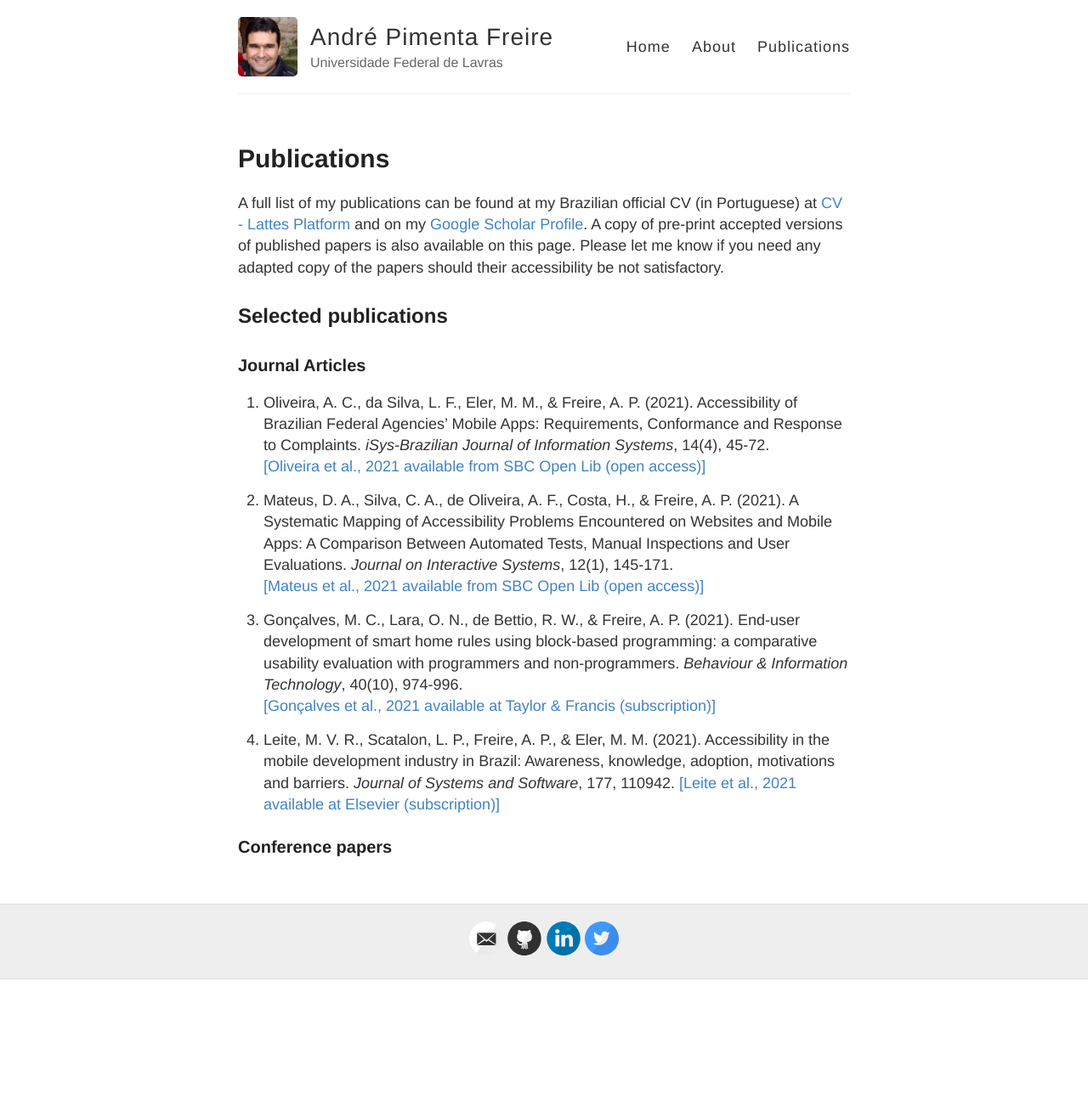
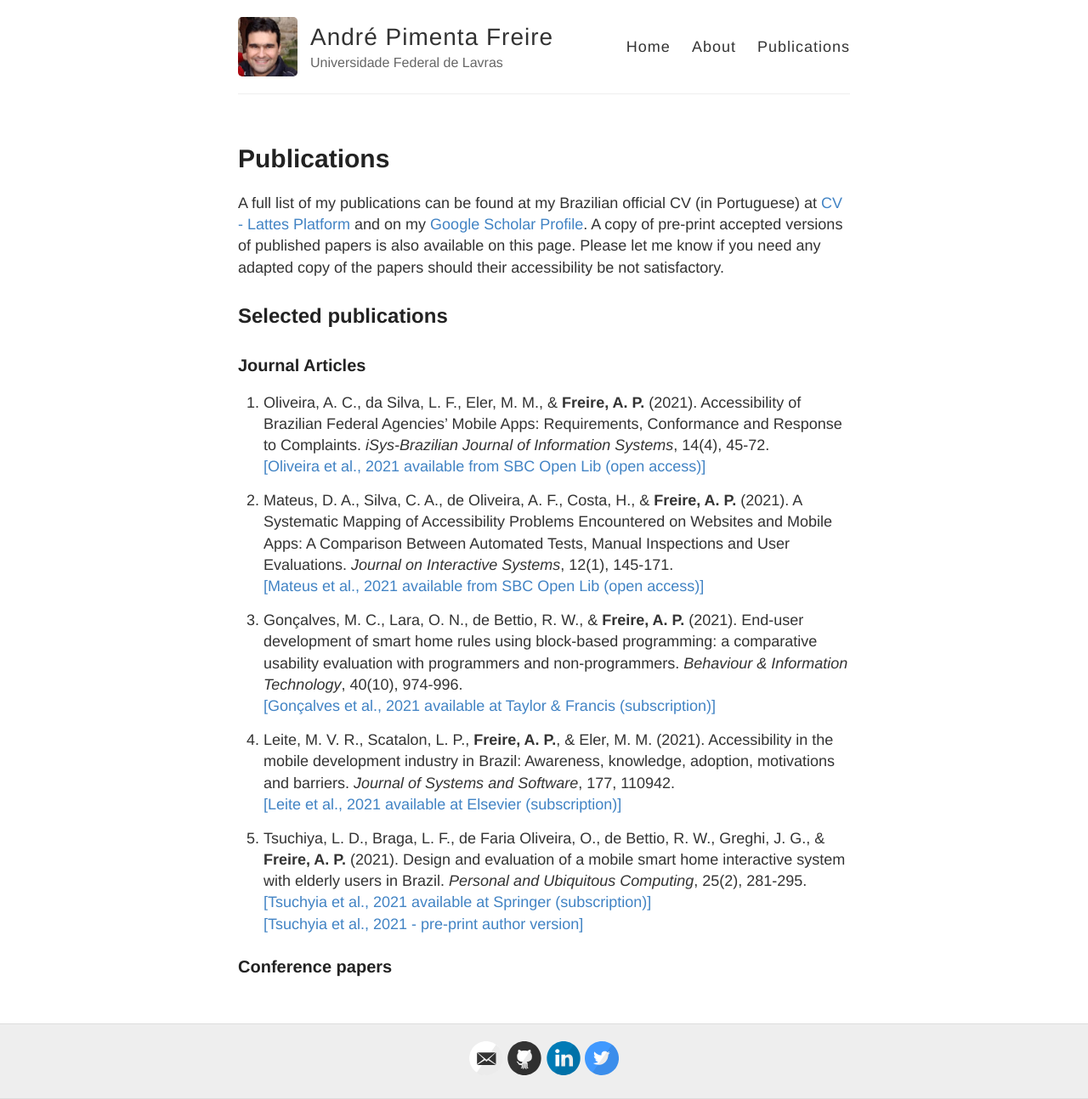
Before and after one commit to apfreire/apfreire.github.io, a Jekyll site: the page built from publications.md, in a window 1280 px wide. Shown: the whole page at 85% size. Built offline with Jekyll 4.4.1, drawn with Linux system fonts in a browser that asks for light colours; before the commit the page ends 1153 px from its top, so only the background shows below that.

Commit message:
Update publications.md

```diff
--- a/publications.md
+++ b/publications.md
@@ -12,13 +12,15 @@ also available on this page.  Please let me know if you need any adapted copy of
 
 ### Journal Articles
 
-1. Oliveira, A. C., da Silva, L. F., Eler, M. M., & Freire, A. P. (2021). Accessibility of Brazilian Federal Agencies' Mobile Apps: Requirements, Conformance and Response to Complaints. *iSys-Brazilian Journal of Information Systems*, 14(4), 45-72.<br/>[[Oliveira et al., 2021 available from SBC Open Lib (open access)]](https://sol.sbc.org.br/journals/index.php/isys/article/download/2016/1888)
+1. Oliveira, A. C., da Silva, L. F., Eler, M. M., & **Freire, A. P.** (2021). Accessibility of Brazilian Federal Agencies' Mobile Apps: Requirements, Conformance and Response to Complaints. *iSys-Brazilian Journal of Information Systems*, 14(4), 45-72.<br/>[[Oliveira et al., 2021 available from SBC Open Lib (open access)]](https://sol.sbc.org.br/journals/index.php/isys/article/download/2016/1888)
 
-2. Mateus, D. A., Silva, C. A., de Oliveira, A. F., Costa, H., & Freire, A. P. (2021). A Systematic Mapping of Accessibility Problems Encountered on Websites and Mobile Apps: A Comparison Between Automated Tests, Manual Inspections and User Evaluations. *Journal on Interactive Systems*, 12(1), 145-171.<br/> [[Mateus et al., 2021 available from SBC Open Lib (open access)]](https://sol.sbc.org.br/journals/index.php/jis/article/view/1778)
+2. Mateus, D. A., Silva, C. A., de Oliveira, A. F., Costa, H., & **Freire, A. P.** (2021). A Systematic Mapping of Accessibility Problems Encountered on Websites and Mobile Apps: A Comparison Between Automated Tests, Manual Inspections and User Evaluations. *Journal on Interactive Systems*, 12(1), 145-171.<br/> [[Mateus et al., 2021 available from SBC Open Lib (open access)]](https://sol.sbc.org.br/journals/index.php/jis/article/view/1778)
 
-3. Gonçalves, M. C., Lara, O. N., de Bettio, R. W., & Freire, A. P. (2021). End-user development of smart home rules using block-based programming: a comparative usability evaluation with programmers and non-programmers. *Behaviour & Information Technology*, 40(10), 974-996.<br/> [[Gonçalves et al., 2021 available at Taylor & Francis (subscription)]](https://doi.org/10.1080/0144929X.2021.1921028)
+3. Gonçalves, M. C., Lara, O. N., de Bettio, R. W., & **Freire, A. P.** (2021). End-user development of smart home rules using block-based programming: a comparative usability evaluation with programmers and non-programmers. *Behaviour & Information Technology*, 40(10), 974-996.<br/> [[Gonçalves et al., 2021 available at Taylor & Francis (subscription)]](https://doi.org/10.1080/0144929X.2021.1921028)
 
-4. Leite, M. V. R., Scatalon, L. P., Freire, A. P., & Eler, M. M. (2021). Accessibility in the mobile development industry in Brazil: Awareness, knowledge, adoption, motivations and barriers. *Journal of Systems and Software*, 177, 110942. [[Leite et al., 2021 available at Elsevier (subscription)]](https://doi.org/10.1016/j.jss.2021.110942)
+4. Leite, M. V. R., Scatalon, L. P., **Freire, A. P.**, & Eler, M. M. (2021). Accessibility in the mobile development industry in Brazil: Awareness, knowledge, adoption, motivations and barriers. *Journal of Systems and Software*, 177, 110942.<br/> [[Leite et al., 2021 available at Elsevier (subscription)]](https://doi.org/10.1016/j.jss.2021.110942)
+
+5. Tsuchiya, L. D., Braga, L. F., de Faria Oliveira, O., de Bettio, R. W., Greghi, J. G., & **Freire, A. P.** (2021). Design and evaluation of a mobile smart home interactive system with elderly users in Brazil. *Personal and Ubiquitous Computing*, 25(2), 281-295.<br/>[[Tsuchyia et al., 2021 available at Springer (subscription)]](https://dx.doi.org/10.1007/s00779-020-01408-0)<br/>[[Tsuchyia et al., 2021 - pre-print author version]](https://dx.doi.org/10.1007/s00779-020-01408-0)
 
 
 ### Conference papers
```
